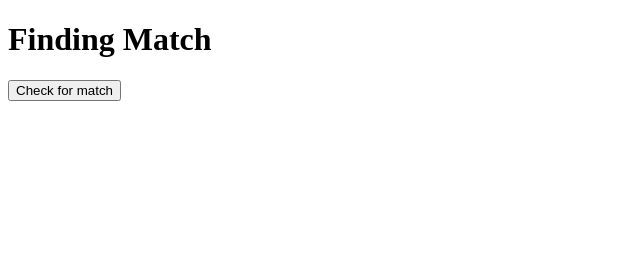
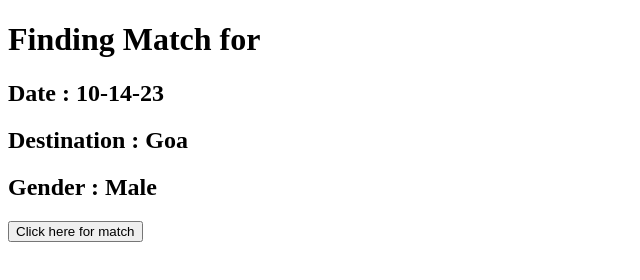
Before and after one commit to Abhi-BN30/Final-Draft-Hackwave23-, a plain HTML site: page match.html in a window 1280 px wide. Shown: the whole page, without its empty margins (0-640 px from the left). Drawn offline with Linux system fonts and the light colour scheme.

Commit message:
Update match.html

```diff
--- a/match.html
+++ b/match.html
@@ -4,7 +4,12 @@
     <title>Read Text File</title>
 </head>
 <body>
-    <h1>Finding Match<h1>
+    <h1>Finding Match for<h1>
+    <h2>Date : 10-14-23</h2>
+    <h2>Destination : Goa</h2>
+    <h2>Gender : Male</h2>
+
+    <button onclick="docwr()">Click here for match</button>
     <script>
         // Function to read the "sample.txt" file
         function readTextFile() {
@@ -30,14 +35,17 @@
             fileInput.click();
         }
 
-        // // Call the function to read "sample.txt" when a button is clicked
-        const readButton = document.createElement('button');
-        readButton.textContent = 'Check for match';
-        readButton.addEventListener('click', readTextFile);
-        document.body.appendChild(readButton);
+        // Call the function to read "sample.txt" when a button is clicked
+        //const readButton = document.createElement('button');
+        //readButton.textContent = 'Check for match';
+        //readButton.addEventListener('click', readTextFile);
+        //document.body.appendChild(readButton);
+
+        function docwr(){
 
         var w = window.open('output.txt');
         w.print();
+        }
 
     </script>
 
```
